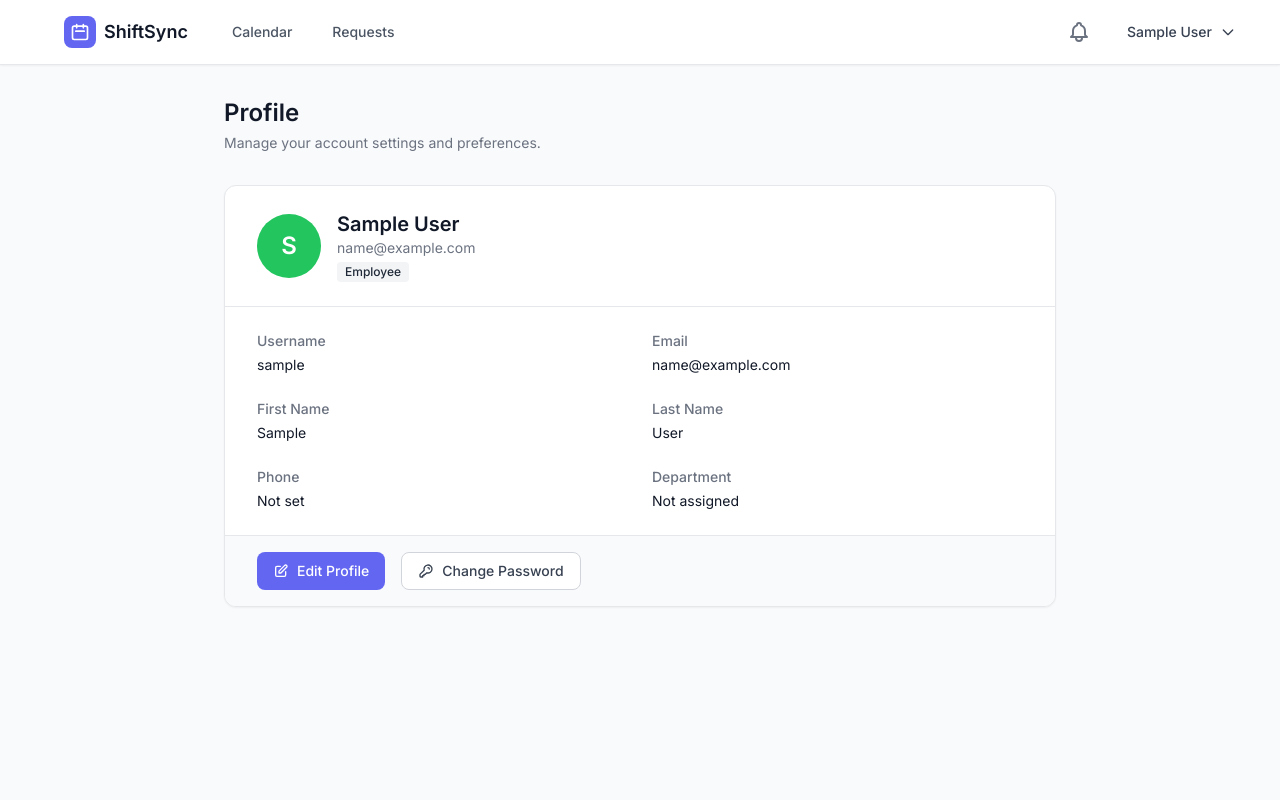
After one commit to LemmarWilson/shift-sync, a Django app: page /profile/ in a window 1280 px wide. The commit adds this page. Run offline with Django 5.2, Linux system fonts and the light colour scheme; the visitor is signed in with stand-in values (Sample User, id 1); data that the repository does not hold is empty; some libraries are stand-ins or nearby versions.

Commit message:
feat(profile): add user profile and password change functionality
     - UserProfileForm and PasswordChangeForm
     - ProfileView, ProfileUpdateView, PasswordChangeView
     - Profile templates (profile.html, profile_edit.html, password_change.html)
     - URL routes for profile
     - Navbar update (Profile link in dropdown)

```diff
--- a/scheduling/urls.py
+++ b/scheduling/urls.py
@@ -168,4 +168,21 @@ urlpatterns = [
         views.NotificationBellPartial.as_view(),
         name='notification_bell_partial',
     ),
+
+    # Profile endpoints
+    path(
+        'profile/',
+        views.ProfileView.as_view(),
+        name='profile',
+    ),
+    path(
+        'profile/edit/',
+        views.ProfileEditView.as_view(),
+        name='profile_edit',
+    ),
+    path(
+        'profile/change-password/',
+        views.PasswordChangeView.as_view(),
+        name='password_change',
+    ),
 ]
--- a/scheduling/views.py
+++ b/scheduling/views.py
@@ -39,7 +39,7 @@ class LandingView(View):
             return redirect('scheduling:calendar')
         return render(request, 'landing.html')
 
-from .forms import DayOffRequestForm, ShiftForm
+from .forms import DayOffRequestForm, PasswordChangeForm, ShiftForm, UserProfileForm
 from .mixins import ManagerRequiredMixin
 from .models import DayOffRequest, Department, Notification, Shift, User
 from .services import CalendarService, EmailService, NotificationService
@@ -1292,3 +1292,153 @@ class NotificationClickView(LoginRequiredMixin, View):
 
         from django.shortcuts import redirect
         return redirect(redirect_url)
+
+
+# =============================================================================
+# Profile Management Views
+# =============================================================================
+
+
+class ProfileView(LoginRequiredMixin, TemplateView):
+    """
+    Display the user's profile page.
+
+    Shows the current user's profile information with options to
+    edit profile details and change password via modal forms.
+
+    Context Variables:
+        user: The current authenticated user.
+    """
+
+    template_name = 'scheduling/profile.html'
+
+
+class ProfileEditView(LoginRequiredMixin, View):
+    """
+    Handle profile editing via HTMX modal.
+
+    GET: Returns the profile edit form partial for the modal.
+    POST: Processes the profile update and returns success/error response.
+
+    HTMX Response:
+        On success, returns success state with HX-Trigger for page refresh.
+        On error, re-renders the form with validation errors.
+    """
+
+    def get(self, request):
+        """
+        Handle GET request to display the profile edit form.
+
+        Returns the profile edit modal content with the form pre-filled
+        with the current user's data.
+        """
+        form = UserProfileForm(instance=request.user)
+        html = render_to_string(
+            'modals/profile_edit.html',
+            {'form': form},
+            request=request
+        )
+        return HttpResponse(html)
+
+    def post(self, request):
+        """
+        Handle POST request to update the user's profile.
+
+        Validates the form data and updates the user's profile.
+        Returns a success state on success or re-renders the form
+        with errors on validation failure.
+        """
+        form = UserProfileForm(request.POST, instance=request.user)
+
+        if form.is_valid():
+            form.save()
+
+            # Render success state
+            html = render_to_string(
+                'modals/success_state.html',
+                {
+                    'title': 'Profile Updated!',
+                    'message': 'Your profile has been updated successfully.'
+                },
+                request=request
+            )
+
+            response = HttpResponse(html)
+            response['HX-Trigger'] = 'profileUpdated'
+            return response
+
+        # Re-render form with errors
+        html = render_to_string(
+            'modals/profile_edit.html',
+            {'form': form},
+            request=request
+        )
+        return HttpResponse(html)
+
+
+class PasswordChangeView(LoginRequiredMixin, View):
+    """
+    Handle password change via HTMX modal.
+
+    GET: Returns the password change form partial for the modal.
+    POST: Processes the password change and returns success/error response.
+
+    HTMX Response:
+        On success, returns success state with HX-Trigger for modal close.
+        On error, re-renders the form with validation errors.
+    """
+
+    def get(self, request):
+        """
+        Handle GET request to display the password change form.
+
+        Returns the password change modal content with an empty form.
+        """
+        form = PasswordChangeForm(user=request.user)
+        html = render_to_string(
+            'modals/password_change.html',
+            {'form': form},
+            request=request
+        )
+        return HttpResponse(html)
+
+    def post(self, request):
+        """
+        Handle POST request to change the user's password.
+
+        Validates the form data (old password verification, new password
+        confirmation) and updates the user's password. Returns a success
+        state on success or re-renders the form with errors on failure.
+        """
+        form = PasswordChangeForm(user=request.user, data=request.POST)
+
+        if form.is_valid():
+            # Update the password
+            request.user.set_password(form.cleaned_data['new_password'])
+            request.user.save()
+
+            # Update session to prevent logout after password change
+            from django.contrib.auth import update_session_auth_hash
+            update_session_auth_hash(request, request.user)
+
+            # Render success state
+            html = render_to_string(
+                'modals/success_state.html',
+                {
+                    'title': 'Password Changed!',
+                    'message': 'Your password has been updated successfully.'
+                },
+                request=request
+            )
+
+            response = HttpResponse(html)
+            response['HX-Trigger'] = 'passwordChanged'
+            return response
+
+        # Re-render form with errors
+        html = render_to_string(
+            'modals/password_change.html',
+            {'form': form},
+            request=request
+        )
+        return HttpResponse(html)
--- a/templates/components/navbar.html
+++ b/templates/components/navbar.html
@@ -84,6 +84,11 @@
                         <span class="block px-4 py-2 text-xs font-medium text-indigo-600 dark:text-indigo-400 uppercase">Manager</span>
                         {% endif %}
 
+                        <a href="{% url 'scheduling:profile' %}"
+                           class="block px-4 py-2 text-sm text-gray-700 dark:text-gray-200 hover:bg-gray-100 dark:hover:bg-gray-700 transition-colors">
+                            Profile
+                        </a>
+
                         <form method="post" action="{% url 'logout' %}">
                             {% csrf_token %}
                             <button type="submit" class="w-full text-left px-4 py-2 text-sm text-gray-700 dark:text-gray-200 hover:bg-gray-100 dark:hover:bg-gray-700 transition-colors">
@@ -134,6 +139,18 @@
             <!-- Divider -->
             <div class="border-t border-gray-200 dark:border-gray-700 my-2"></div>
 
+            <!-- Profile Link -->
+            <a href="{% url 'scheduling:profile' %}"
+               @click="mobileMenuOpen = false"
+               class="block px-3 py-3 rounded-md text-base font-medium transition-colors {% if request.resolver_match.url_name == 'profile' %}text-indigo-600 dark:text-indigo-400 bg-indigo-50 dark:bg-indigo-900/30{% else %}text-gray-600 dark:text-gray-300 hover:text-gray-900 dark:hover:text-white hover:bg-gray-100 dark:hover:bg-gray-700{% endif %}">
+                <span class="flex items-center space-x-3">
+                    <svg class="w-5 h-5" fill="none" stroke="currentColor" viewBox="0 0 24 24">
+                        <path stroke-linecap="round" stroke-linejoin="round" stroke-width="2" d="M16 7a4 4 0 11-8 0 4 4 0 018 0zM12 14a7 7 0 00-7 7h14a7 7 0 00-7-7z"></path>
+                    </svg>
+                    <span>Profile</span>
+                </span>
+            </a>
+
             <!-- Sign Out -->
             <form method="post" action="{% url 'logout' %}">
                 {% csrf_token %}
--- /dev/null
+++ b/templates/scheduling/profile.html
@@ -0,0 +1,171 @@
+{% extends 'base.html' %}
+
+{% block title %}Profile - ShiftSync{% endblock %}
+
+{% block navbar %}
+{% include 'components/navbar.html' %}
+{% endblock %}
+
+{% block content %}
+<main class="max-w-4xl mx-auto px-4 sm:px-6 lg:px-8 py-8">
+    <!-- Page Header -->
+    <div class="mb-8">
+        <h1 class="text-2xl font-semibold text-gray-900 dark:text-white">Profile</h1>
+        <p class="mt-1 text-sm text-gray-500 dark:text-gray-400">Manage your account settings and preferences.</p>
+    </div>
+
+    <!-- Profile Card -->
+    <div class="bg-white dark:bg-gray-800 rounded-xl shadow-sm border border-gray-200 dark:border-gray-700 overflow-hidden">
+        <!-- Profile Header -->
+        <div class="px-6 py-6 sm:px-8 border-b border-gray-200 dark:border-gray-700">
+            <div class="flex items-center space-x-4">
+                <!-- Avatar -->
+                <div class="w-16 h-16 rounded-full flex items-center justify-center text-2xl font-semibold text-white"
+                     style="background-color: {{ user.color|default:'#6366f1' }};">
+                    {{ user.first_name|slice:":1"|upper|default:user.username|slice:":1"|upper }}
+                </div>
+                <div>
+                    <h2 class="text-xl font-semibold text-gray-900 dark:text-white">
+                        {{ user.get_full_name|default:user.username }}
+                    </h2>
+                    <p class="text-sm text-gray-500 dark:text-gray-400">{{ user.email }}</p>
+                    {% if user.is_manager %}
+                    <span class="inline-flex items-center px-2 py-0.5 mt-1 rounded text-xs font-medium bg-indigo-100 text-indigo-800 dark:bg-indigo-900/50 dark:text-indigo-300">
+                        Manager
+                    </span>
+                    {% else %}
+                    <span class="inline-flex items-center px-2 py-0.5 mt-1 rounded text-xs font-medium bg-gray-100 text-gray-800 dark:bg-gray-700 dark:text-gray-300">
+                        Employee
+                    </span>
+                    {% endif %}
+                </div>
+            </div>
+        </div>
+
+        <!-- Profile Details -->
+        <div class="px-6 py-6 sm:px-8">
+            <dl class="grid grid-cols-1 gap-6 sm:grid-cols-2">
+                <!-- Username -->
+                <div>
+                    <dt class="text-sm font-medium text-gray-500 dark:text-gray-400">Username</dt>
+                    <dd class="mt-1 text-sm text-gray-900 dark:text-white">{{ user.username }}</dd>
+                </div>
+
+                <!-- Email -->
+                <div>
+                    <dt class="text-sm font-medium text-gray-500 dark:text-gray-400">Email</dt>
+                    <dd class="mt-1 text-sm text-gray-900 dark:text-white">{{ user.email|default:"Not set" }}</dd>
+                </div>
+
+                <!-- First Name -->
+                <div>
+                    <dt class="text-sm font-medium text-gray-500 dark:text-gray-400">First Name</dt>
+                    <dd class="mt-1 text-sm text-gray-900 dark:text-white">{{ user.first_name|default:"Not set" }}</dd>
+                </div>
+
+                <!-- Last Name -->
+                <div>
+                    <dt class="text-sm font-medium text-gray-500 dark:text-gray-400">Last Name</dt>
+                    <dd class="mt-1 text-sm text-gray-900 dark:text-white">{{ user.last_name|default:"Not set" }}</dd>
+                </div>
+
+                <!-- Phone -->
+                <div>
+                    <dt class="text-sm font-medium text-gray-500 dark:text-gray-400">Phone</dt>
+                    <dd class="mt-1 text-sm text-gray-900 dark:text-white">{{ user.phone|default:"Not set" }}</dd>
+                </div>
+
+                <!-- Department -->
+                <div>
+                    <dt class="text-sm font-medium text-gray-500 dark:text-gray-400">Department</dt>
+                    <dd class="mt-1 text-sm text-gray-900 dark:text-white">{{ user.department.name|default:"Not assigned" }}</dd>
+                </div>
+            </dl>
+        </div>
+
+        <!-- Action Buttons -->
+        <div class="px-6 py-4 sm:px-8 bg-gray-50 dark:bg-gray-800/50 border-t border-gray-200 dark:border-gray-700">
+            <div class="flex flex-col space-y-3 sm:flex-row sm:space-y-0 sm:space-x-4">
+                <!-- Edit Profile Button -->
+                <button x-data
+                        hx-get="{% url 'scheduling:profile_edit' %}"
+                        hx-target="#modal-content"
+                        hx-swap="innerHTML"
+                        @htmx:after-request="$dispatch('open-modal')"
+                        class="inline-flex items-center justify-center px-4 py-2 text-sm font-medium text-white bg-indigo-500 rounded-lg hover:bg-indigo-600 transition-colors">
+                    <svg class="w-4 h-4 mr-2" fill="none" stroke="currentColor" viewBox="0 0 24 24">
+                        <path stroke-linecap="round" stroke-linejoin="round" stroke-width="2" d="M11 5H6a2 2 0 00-2 2v11a2 2 0 002 2h11a2 2 0 002-2v-5m-1.414-9.414a2 2 0 112.828 2.828L11.828 15H9v-2.828l8.586-8.586z"></path>
+                    </svg>
+                    Edit Profile
+                </button>
+
+                <!-- Change Password Button -->
+                <button x-data
+                        hx-get="{% url 'scheduling:password_change' %}"
+                        hx-target="#modal-content"
+                        hx-swap="innerHTML"
+                        @htmx:after-request="$dispatch('open-modal')"
+                        class="inline-flex items-center justify-center px-4 py-2 text-sm font-medium text-gray-700 dark:text-gray-300 bg-white dark:bg-gray-800 border border-gray-300 dark:border-gray-600 rounded-lg hover:bg-gray-50 dark:hover:bg-gray-700 transition-colors">
+                    <svg class="w-4 h-4 mr-2" fill="none" stroke="currentColor" viewBox="0 0 24 24">
+                        <path stroke-linecap="round" stroke-linejoin="round" stroke-width="2" d="M15 7a2 2 0 012 2m4 0a6 6 0 01-7.743 5.743L11 17H9v2H7v2H4a1 1 0 01-1-1v-2.586a1 1 0 01.293-.707l5.964-5.964A6 6 0 1121 9z"></path>
+                    </svg>
+                    Change Password
+                </button>
+            </div>
+        </div>
+    </div>
+
+    <!-- Global Modal Container -->
+    <div x-data="{ showModal: false }"
+         @open-modal.window="showModal = true"
+         @close-modal.window="showModal = false"
+         @keydown.escape.window="showModal = false"
+         x-cloak>
+
+        <!-- Backdrop -->
+        <div x-show="showModal"
+             x-transition:enter="transition ease-out duration-200"
+             x-transition:enter-start="opacity-0"
+             x-transition:enter-end="opacity-100"
+             x-transition:leave="transition ease-in duration-150"
+             x-transition:leave-start="opacity-100"
+             x-transition:leave-end="opacity-0"
+             class="fixed inset-0 z-50 bg-black/50"
+             @click="showModal = false">
+        </div>
+
+        <!-- Modal Panel -->
+        <div x-show="showModal"
+             x-transition:enter="transition ease-out duration-200"
+             x-transition:enter-start="opacity-0 scale-95"
+             x-transition:enter-end="opacity-100 scale-100"
+             x-transition:leave="transition ease-in duration-150"
+             x-transition:leave-start="opacity-100 scale-100"
+             x-transition:leave-end="opacity-0 scale-95"
+             class="fixed inset-0 z-50 flex items-center justify-center pointer-events-none p-4">
+            <div id="modal-content"
+                 @click.stop
+                 class="bg-white dark:bg-gray-800 rounded-xl shadow-xl max-w-md w-full max-h-[90vh] overflow-y-auto pointer-events-auto">
+                <!-- Content loaded via HTMX -->
+            </div>
+        </div>
+    </div>
+
+    <script>
+    // Handle closeModal HX-Trigger from server
+    document.body.addEventListener('closeModal', function() {
+        window.dispatchEvent(new CustomEvent('close-modal'));
+    });
+
+    // Refresh page when profile is updated
+    document.body.addEventListener('profileUpdated', function() {
+        window.location.reload();
+    });
+
+    // Close modal when password is changed
+    document.body.addEventListener('passwordChanged', function() {
+        window.dispatchEvent(new CustomEvent('close-modal'));
+    });
+    </script>
+</main>
+{% endblock %}
```
Also changed, not shown: scheduling/forms.py (+160 -2 lines), templates/modals/password_change.html (added, +74 -0 lines), templates/modals/profile_edit.html (added, +89 -0 lines).
